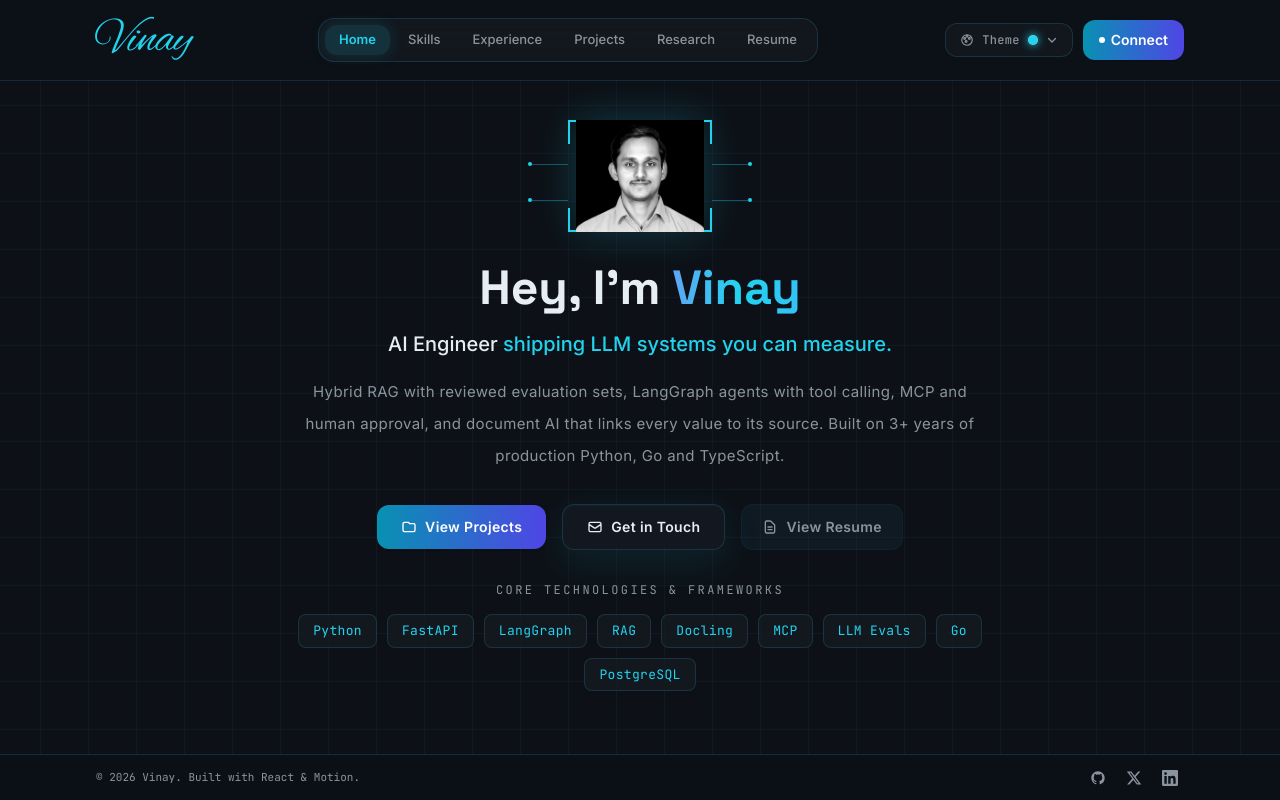
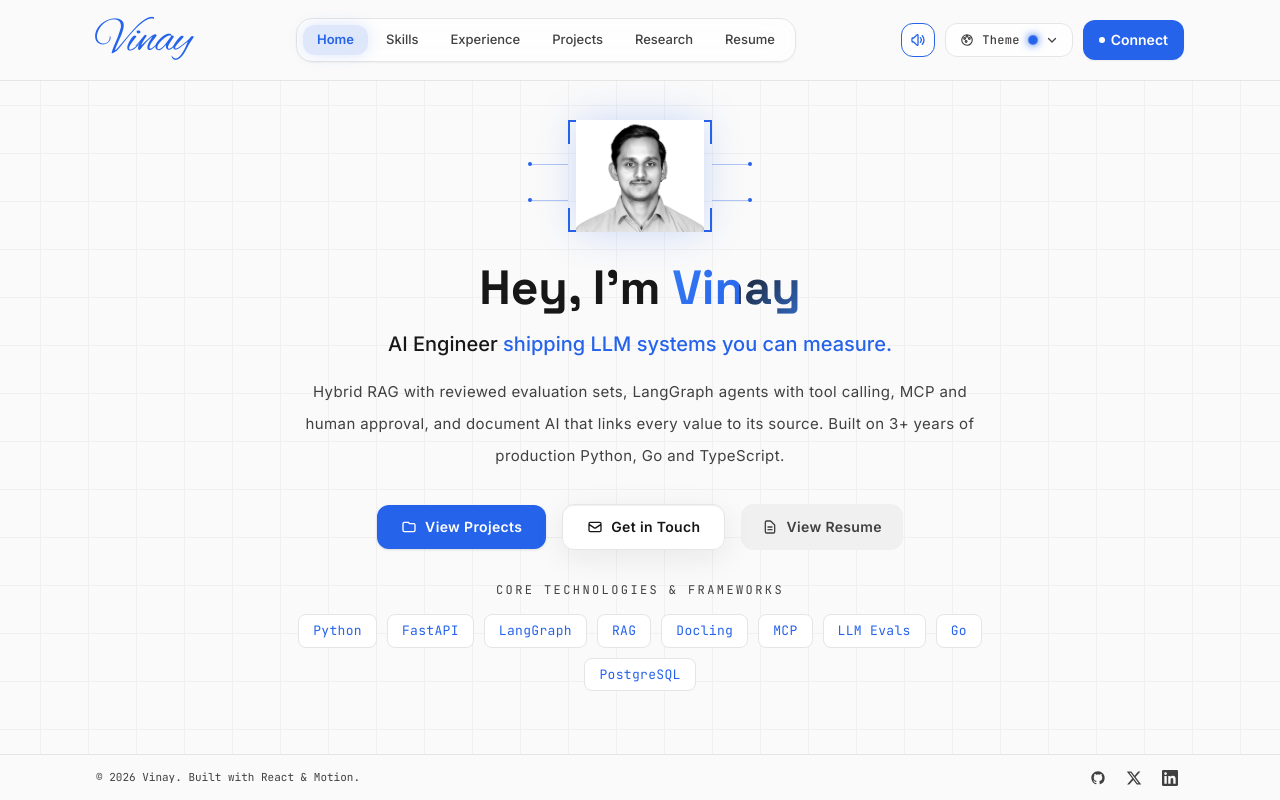
Before and after one commit to vi-nayKR/vinay-portfolio, a React (Vite) app: page / in a window 1280 px wide. Built offline with nearby package versions, Linux system fonts and the light colour scheme.

Commit message:
feat: default light theme, click sound toggle, and white avatar asset

```diff
--- a/src/App.jsx
+++ b/src/App.jsx
@@ -11,23 +11,23 @@ import ResearchSection from './components/ResearchSection.jsx';
 import ContactSection from './components/ContactSection.jsx';
 
 const THEMES = [
-  { id: 'aurora',  label: 'Aurora',   icon: '✦', dot: '#22d3ee' },
-  { id: 'void',    label: 'Void',     icon: '☀', dot: '#ff6b00' },
-  { id: 'neon',    label: 'Neon',     icon: '◈', dot: '#ff2e9a' },
-  { id: 'arctic',  label: 'Arctic',   icon: '❄', dot: '#00d4ff' },
-  { id: 'light',   label: 'Light',    icon: '☾', dot: '#6366f1' },
+  { id: 'light',     label: 'Light',   icon: '☼', dot: '#2563eb' },
+  { id: 'aurora',    label: 'Aurora',  icon: '✦', dot: '#22d3ee' },
+  { id: 'void',      label: 'Void',    icon: '☀', dot: '#ff6b00' },
+  { id: 'neon',      label: 'Neon',    icon: '◈', dot: '#ff2e9a' },
+  { id: 'arctic',    label: 'Arctic',  icon: '❄', dot: '#00d4ff' },
 ];
 
-function SectionRenderer({ id, onNavigate }) {
+function SectionRenderer({ id, onNavigate, theme }) {
   switch (id) {
-    case 'home': return <HomeSection onNavigate={onNavigate} />;
+    case 'home': return <HomeSection onNavigate={onNavigate} theme={theme} />;
     case 'skills': return <SkillsSection onNavigate={onNavigate} />;
     case 'experience': return <ExperienceSection onNavigate={onNavigate} />;
     case 'resume': return <ResumeSection onNavigate={onNavigate} />;
     case 'projects': return <ProjectsSection onNavigate={onNavigate} />;
     case 'research': return <ResearchSection onNavigate={onNavigate} />;
     case 'contact': return <ContactSection />;
-    default: return <HomeSection onNavigate={onNavigate} />;
+    default: return <HomeSection onNavigate={onNavigate} theme={theme} />;
   }
 }
 
@@ -43,19 +43,19 @@ export default function App() {
   });
   const [menuOpen, setMenuOpen] = useState(false);
   const [theme, setTheme] = useState(() => {
-    if (typeof window === 'undefined') return 'aurora';
+    if (typeof window === 'undefined') return 'light';
     try {
-      // v2 made Aurora the default; earlier visitors start on it once, then their choice sticks.
-      if (localStorage.getItem('themeVersion') !== '2') {
-        localStorage.setItem('themeVersion', '2');
-        return 'aurora';
+      if (localStorage.getItem('themeVersion') !== '4') {
+        localStorage.setItem('themeVersion', '4');
+        localStorage.setItem('theme', 'light');
+        return 'light';
       }
       const saved = localStorage.getItem('theme');
       if (saved && THEMES.some((t) => t.id === saved)) return saved;
     } catch {
       // storage blocked: fall through to the default
     }
-    return 'aurora';
+    return 'light';
   });
   const [themeMenuOpen, setThemeMenuOpen] = useState(false);
   const mainScrollRef = useRef(null);
@@ -139,7 +139,7 @@ export default function App() {
             transition={{ duration: 0.15, ease: 'easeInOut' }}
             className="w-full flex-1 flex flex-col"
           >
-            <SectionRenderer id={activeTab} onNavigate={switchTab} />
+            <SectionRenderer id={activeTab} onNavigate={switchTab} theme={theme} />
           </motion.div>
         </AnimatePresence>
       </main>
--- a/src/components/HomeSection.jsx
+++ b/src/components/HomeSection.jsx
@@ -1,7 +1,8 @@
 import { motion } from 'motion/react';
 import { heroData } from '../data/hero.js';
 
-export default function HomeSection({ onNavigate }) {
+export default function HomeSection({ onNavigate, theme }) {
+  const isLight = theme === 'light' || theme === 'cat-light';
   return (
     <div id="home" className="grid-bg relative w-full flex-1 flex flex-col items-center justify-start px-4 sm:px-6 md:px-8 pt-3 sm:pt-6 md:pt-8 pb-3 sm:pb-6 min-h-0">
       {/* Ambient accent glow */}
@@ -47,11 +48,15 @@ export default function HomeSection({ onNavigate }) {
             )}
             {/* Black-and-white cut-out on black; the frame, brackets and glow carry the theme colour. */}
             <div
-              className="relative m-1.5 sm:m-2 overflow-hidden bg-black"
-              style={{ isolation: 'isolate', boxShadow: '0 0 40px color-mix(in srgb, var(--accent) 22%, transparent)' }}
+              className="relative m-1.5 sm:m-2 overflow-hidden"
+              style={{
+                background: isLight ? 'var(--bg-surface, #ffffff)' : '#000000',
+                isolation: 'isolate',
+                boxShadow: '0 0 40px color-mix(in srgb, var(--accent) 22%, transparent)',
+              }}
             >
               <img
-                src="/images/avatar.webp"
+                src={isLight ? '/images/avatar-light.webp' : '/images/avatar.webp'}
                 alt="Vinay K R"
                 width="560"
                 height="489"
--- a/src/components/Navbar.jsx
+++ b/src/components/Navbar.jsx
@@ -1,4 +1,5 @@
-import { useRef, useEffect } from 'react';
+import { useRef, useEffect, useState } from 'react';
+import { soundService } from '../services/soundService.js';
 
 const desktopTabs = [
   { id: 'home', label: 'Home' },
@@ -87,10 +88,20 @@ export default function Navbar({
   themeMenuOpen,
   onToggleThemeMenu,
 }) {
-  const themeId = currentTheme?.id || 'aurora';
+  const themeId = currentTheme?.id || 'light';
   const isContactActive = activeTab === 'contact';
   const navRef = useRef(null);
   const themeContainerRef = useRef(null);
+  const [soundActive, setSoundActive] = useState(() => soundService.isEnabled());
+
+  useEffect(() => {
+    return soundService.subscribe((enabled) => setSoundActive(enabled));
+  }, []);
+
+  const handleSoundToggle = () => {
+    const next = soundService.toggleSound();
+    setSoundActive(next);
+  };
 
   // Close menus on click outside or Escape key
   useEffect(() => {
@@ -199,6 +210,30 @@ export default function Navbar({
 
         {/* Right side actions */}
         <div className="flex items-center gap-2 sm:gap-2.5">
+          {/* Sound Toggle Button */}
+          <button
+            onClick={handleSoundToggle}
+            className="p-1.5 sm:p-2 rounded-xl border transition-all duration-200 hover:scale-105 cursor-pointer text-xs font-mono"
+            style={{
+              borderColor: soundActive ? 'var(--accent)' : 'var(--border-color)',
+              color: soundActive ? 'var(--accent)' : 'var(--text-muted)',
+              background: 'color-mix(in srgb, var(--bg-surface) 75%, transparent)',
+            }}
+            title={soundActive ? 'Sound Effects Enabled (Click to Mute)' : 'Sound Effects Muted (Click to Enable)'}
+            aria-label={soundActive ? 'Mute sound effects' : 'Enable sound effects'}
+          >
+            {soundActive ? (
+              <svg className="w-4 h-4" fill="none" stroke="currentColor" viewBox="0 0 24 24">
+                <path strokeLinecap="round" strokeLinejoin="round" strokeWidth="2" d="M15.536 8.464a5 5 0 010 7.072m2.828-9.9a9 9 0 010 12.728M5.586 15H4a1 1 0 01-1-1v-4a1 1 0 011-1h1.586l4.707-4.707C10.923 3.663 12 4.109 12 5v14c0 .891-1.077 1.337-1.707.707L5.586 15z" />
+              </svg>
+            ) : (
+              <svg className="w-4 h-4" fill="none" stroke="currentColor" viewBox="0 0 24 24">
+                <path strokeLinecap="round" strokeLinejoin="round" strokeWidth="2" d="M5.586 15H4a1 1 0 01-1-1v-4a1 1 0 011-1h1.586l4.707-4.707C10.923 3.663 12 4.109 12 5v14c0 .891-1.077 1.337-1.707.707L5.586 15z" />
+                <path strokeLinecap="round" strokeLinejoin="round" strokeWidth="2" d="M17 14l2-2m0 0l2-2m-2 2l-2-2m2 2l2 2" />
+              </svg>
+            )}
+          </button>
+
           {/* Theme selector */}
           <div ref={themeContainerRef} className="relative">
             <button
@@ -212,7 +247,7 @@ export default function Navbar({
               }}
               aria-label="Change theme"
               aria-expanded={themeMenuOpen}
-              title={`Theme: ${currentTheme?.label || 'Aurora'} (click to change)`}
+              title={`Theme: ${currentTheme?.label || 'Light'} (click to change)`}
             >
               <svg className="w-3.5 h-3.5 shrink-0" viewBox="0 0 24 24" fill="none" stroke="currentColor" strokeWidth="2">
                 <path strokeLinecap="round" strokeLinejoin="round" d="M12 21a9 9 0 100-18 9 9 0 000 18zM12 7a1.5 1.5 0 110-3 1.5 1.5 0 010 3zm-4 4a1.5 1.5 0 110-3 1.5 1.5 0 010 3zm8 0a1.5 1.5 0 110-3 1.5 1.5 0 010 3zm-5.5 5a1.5 1.5 0 110-3 1.5 1.5 0 010 3z" />
@@ -253,6 +288,7 @@ export default function Navbar({
                     return (
                       <button
                         key={t.id}
+                        data-theme-id={t.id}
                         onClick={() => {
                           onThemeChange(t.id);
                           onToggleThemeMenu(false);
@@ -371,6 +407,22 @@ export default function Navbar({
               );
             })}
           </div>
+
+          <div className="flex items-center gap-2 pt-2 mt-2 border-t" style={{ borderColor: 'var(--border-color)' }}>
+            <button
+              onClick={handleSoundToggle}
+              className="w-full py-2 px-3 rounded-xl text-xs font-mono border flex items-center justify-center gap-2 cursor-pointer"
+              style={{
+                borderColor: soundActive ? 'var(--accent)' : 'var(--border-color)',
+                color: soundActive ? 'var(--accent)' : 'var(--text-muted)',
+                background: 'var(--border-subtle)',
+              }}
+              title={soundActive ? 'Sound Effects Enabled (Click to Mute)' : 'Sound Effects Muted (Click to Enable)'}
+              aria-label={soundActive ? 'Mute sound effects' : 'Enable sound effects'}
+            >
+              {soundActive ? '🔊 Sound On (Click to Mute)' : '🔇 Sound Muted (Click to Enable)'}
+            </button>
+          </div>
         </div>
       )}
     </nav>
--- a/src/index.css
+++ b/src/index.css
@@ -14,8 +14,26 @@
   --breakpoint-2xl: 1536px;
 }
 
-/* ════ THEME: AURORA (default) — GitHub-dark navy with cyan → indigo gradient ════ */
-:root, .theme-aurora {
+/* ════ THEME: LIGHT (White theme - Default) ════ */
+:root, .theme-light, .theme-cat-light {
+  --bg-primary: #fafafa;
+  --bg-secondary: #ffffff;
+  --bg-surface: #ffffff;
+  --text-primary: #171717;
+  --text-muted: #404040;
+  --accent: #2563eb;
+  --accent-glow: #3b82f6;
+  --accent-fill: #2563eb;
+  --gradient-text: linear-gradient(135deg, #171717 0%, #2563eb 50%, #1d4ed8 100%);
+  --border-color: #e5e5e5;
+  --border-subtle: #f0f0f0;
+  --card-bg: rgba(255, 255, 255, 0.95);
+  --shadow-card: 0 8px 32px rgba(27, 31, 36, 0.08);
+  --grid-opacity: 0.04;
+}
+
+/* ════ THEME: AURORA — GitHub-dark navy with cyan → indigo gradient ════ */
+.theme-aurora {
   --bg-primary: #0d1117;
   --bg-secondary: #111722;
   --bg-surface: #161b22;
@@ -81,23 +99,8 @@
   --shadow-card: 0 12px 40px rgba(0,212,255,0.18);
   --grid-opacity: 0.05;
 }
-.theme-light {
-  --bg-primary: #f8f9fb;
-  --bg-secondary: #ffffff;
-  --bg-surface: #ffffff;
-  --text-primary: #111318;
-  --text-muted: #6b7280;
-  --accent: #ea580c;
-  --accent-glow: #f97316;
-  --border-color: rgba(0,0,0,0.08);
-  --border-subtle: rgba(0,0,0,0.04);
-  --card-bg: rgba(255,255,255,0.85);
-  --shadow-card: 0 8px 32px rgba(0,0,0,0.08);
-  --grid-opacity: 0.04;
-}
-
 /* Non-Aurora themes keep their original solid buttons and accent gradient text */
-.theme-neon, .theme-arctic, .theme-light {
+.theme-neon, .theme-arctic, .theme-light, .theme-cat-light {
   --accent-fill: var(--accent);
   --gradient-text: linear-gradient(135deg, var(--text-primary) 0%, var(--accent-glow) 50%, var(--accent) 100%);
 }
--- /dev/null
+++ b/src/services/soundService.js
@@ -0,0 +1,145 @@
+// Sound Service: Web Audio API mechanical brass compass ratchet synthesizer
+// Lightweight, zero network downloads, pure synthetic audio
+
+let isSoundEnabled = true;
+let audioCtx = null;
+let lastClickTime = 0;
+const listeners = new Set();
+
+if (typeof window !== 'undefined') {
+  try {
+    if (localStorage.getItem('soundVersion') !== '2') {
+      localStorage.setItem('soundVersion', '2');
+      localStorage.setItem('soundEnabled', 'true');
+      isSoundEnabled = true;
+    } else {
+      const saved = localStorage.getItem('soundEnabled');
+      isSoundEnabled = saved !== 'false';
+    }
+  } catch {
+    isSoundEnabled = true;
+  }
+
+  // Global delegation for instant mechanical ratchet click feedback on any interactive element
+  document.addEventListener(
+    'click',
+    (e) => {
+      if (!isSoundEnabled) return;
+      const target = e.target;
+      if (target && target.closest('button, a, [role="button"], input[type="submit"], input[type="checkbox"], [data-clickable="true"]')) {
+        soundService.playClickSound();
+      }
+    },
+    { capture: true, passive: true }
+  );
+
+  // Resume Web Audio context immediately on first user gesture only when sound is enabled
+  const unlockAudio = () => {
+    if (!isSoundEnabled) return;
+    getContext();
+    window.removeEventListener('click', unlockAudio);
+    window.removeEventListener('keydown', unlockAudio);
+    window.removeEventListener('touchstart', unlockAudio);
+  };
+  window.addEventListener('click', unlockAudio, { passive: true });
+  window.addEventListener('keydown', unlockAudio, { passive: true });
+  window.addEventListener('touchstart', unlockAudio, { passive: true });
+}
+
+function getContext() {
+  if (!audioCtx && typeof window !== 'undefined') {
+    const AudioContextClass = window.AudioContext || window.webkitAudioContext;
+    if (AudioContextClass) {
+      audioCtx = new AudioContextClass();
+    }
+  }
+  if (audioCtx && audioCtx.state === 'suspended') {
+    audioCtx.resume().catch(() => {});
+  }
+  return audioCtx;
+}
+
+export const soundService = {
+  isEnabled() {
+    return isSoundEnabled;
+  },
+
+  subscribe(listener) {
+    listeners.add(listener);
+    return () => listeners.delete(listener);
+  },
+
+  toggleSound() {
+    isSoundEnabled = !isSoundEnabled;
+    try {
+      localStorage.setItem('soundEnabled', String(isSoundEnabled));
+    } catch {}
+    listeners.forEach((fn) => fn(isSoundEnabled));
+    if (isSoundEnabled) {
+      getContext();
+      soundService.playCompassClickSound();
+    }
+    return isSoundEnabled;
+  },
+
+  setSoundEnabled(enabled) {
+    isSoundEnabled = Boolean(enabled);
+    try {
+      localStorage.setItem('soundEnabled', String(isSoundEnabled));
+    } catch {}
+    listeners.forEach((fn) => fn(isSoundEnabled));
+  },
+
+  /** Authentic mechanical brass compass dial notch click sound */
+  playCompassClickSound() {
+    if (!isSoundEnabled) return;
+
+    // Throttle to 35ms to eliminate double-firing from synthetic + delegated clicks
+    const nowMs = typeof performance !== 'undefined' ? performance.now() : Date.now();
+    if (nowMs - lastClickTime < 35) return;
+    lastClickTime = nowMs;
+
+    const ctx = getContext();
+    if (!ctx) return;
+
+    try {
+      const now = ctx.currentTime;
+
+      // Primary metallic detent click (gear tooth impact)
+      const osc1 = ctx.createOscillator();
+      const gain1 = ctx.createGain();
+      osc1.type = 'triangle';
+      osc1.frequency.setValueAtTime(2400, now);
+      osc1.frequency.exponentialRampToValueAtTime(1100, now + 0.012);
+
+      gain1.gain.setValueAtTime(0.08, now);
+      gain1.gain.exponentialRampToValueAtTime(0.001, now + 0.012);
+
+      osc1.connect(gain1);
+      gain1.connect(ctx.destination);
+      osc1.start(now);
+      osc1.stop(now + 0.012);
+
+      // High-frequency brass resonance ring (authentic compass dial sheen)
+      const osc2 = ctx.createOscillator();
+      const gain2 = ctx.createGain();
+      osc2.type = 'sine';
+      osc2.frequency.setValueAtTime(3600, now);
+      osc2.frequency.exponentialRampToValueAtTime(2200, now + 0.008);
+
+      gain2.gain.setValueAtTime(0.03, now);
+      gain2.gain.exponentialRampToValueAtTime(0.001, now + 0.008);
+
+      osc2.connect(gain2);
+      gain2.connect(ctx.destination);
+      osc2.start(now);
+      osc2.stop(now + 0.008);
+    } catch {
+      // Ignore audio errors
+    }
+  },
+
+  playClickSound() {
+    soundService.playCompassClickSound();
+  },
+};
```
Also changed, not shown: scripts/verify.cjs (+41 -8 lines), public/images/avatar-light.webp (added).
